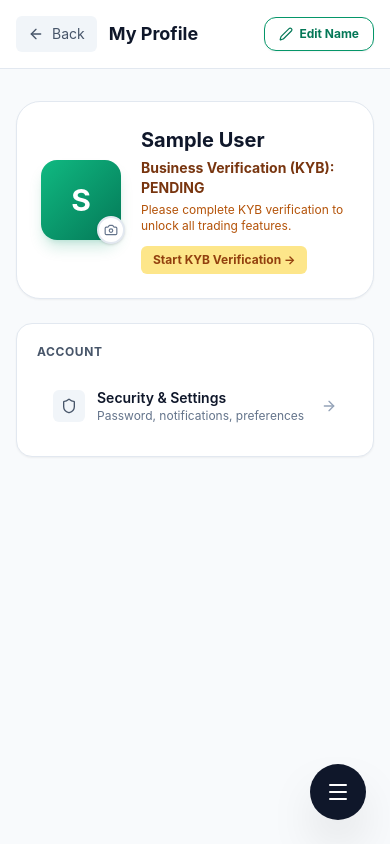
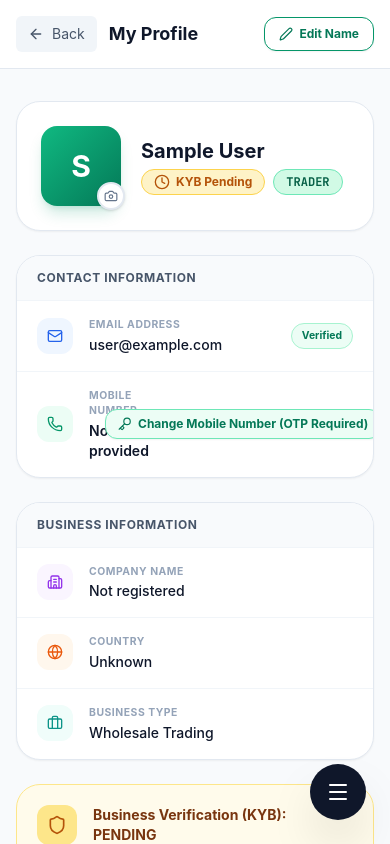
Before and after one commit to krishnagm17/tradox-b2b, a React app in the folder frontend/: page /profile in a window 390 px wide. Built offline with nearby package versions, Linux system fonts and the light colour scheme; no server answers; sample sign-in values are in the browser's storage; the HTML template or start-up script is replaced by a standard one.

Commit message:
fix: rendered Contact Information card with Change Mobile Number (OTP Required) button and OTP modal on Profile page

```diff
--- a/frontend/src/pages/Profile.jsx
+++ b/frontend/src/pages/Profile.jsx
@@ -250,7 +250,7 @@ export default function Profile() {
 
         <div className="max-w-2xl mx-auto px-4 py-8 space-y-6 w-full">
 
-          {/* Avatar + Name Card */}
+          {/* 1. Avatar + Name Card */}
           <div className="bg-white rounded-3xl border border-slate-200 p-6 shadow-sm">
             <div className="flex items-center gap-5">
               <div className="relative">
@@ -280,6 +280,99 @@ export default function Profile() {
                 ) : (
                   <h2 className="text-xl font-bold text-slate-900 mb-1 truncate">{displayName}</h2>
                 )}
+
+                <div className="flex flex-wrap items-center gap-2">
+                  <span className={`flex items-center gap-1.5 text-xs font-bold border px-3 py-1 rounded-full ${kybColor[kybStatus] || kybColor.PENDING}`}>
+                    {kybIcon[kybStatus]} {kybStatus === "VERIFIED" ? "KYB Verified" : kybStatus === "SUBMITTED" ? "Awaiting Review" : kybStatus === "REJECTED" ? "KYB Rejected" : "KYB Pending"}
+                  </span>
+                  <span className="text-xs font-bold font-mono text-emerald-800 bg-emerald-100 border border-emerald-300 px-3 py-1 rounded-full uppercase">
+                    {displayRole}
+                  </span>
+                </div>
+              </div>
+            </div>
+          </div>
+
+          {/* 2. Contact Information Card */}
+          <div className="bg-white rounded-3xl border border-slate-200 shadow-sm overflow-hidden">
+            <div className="px-5 py-3.5 border-b border-slate-100 bg-slate-50">
+              <h3 className="text-xs font-bold text-slate-600 uppercase tracking-wider">Contact Information</h3>
+            </div>
+            <div className="divide-y divide-slate-100">
+              {/* Email */}
+              <div className="flex items-center gap-4 px-5 py-4">
+                <div className="w-9 h-9 bg-blue-50 rounded-xl flex items-center justify-center shrink-0">
+                  <Mail className="w-4 h-4 text-blue-600" />
+                </div>
+                <div className="flex-1 min-w-0">
+                  <p className="text-[0.65rem] text-slate-400 uppercase tracking-wider font-bold mb-0.5">Email Address</p>
+                  <p className="text-sm text-slate-900 font-medium truncate">{displayEmail}</p>
+                </div>
+                <span className="text-[0.65rem] text-emerald-700 bg-emerald-50 border border-emerald-200 px-2.5 py-1 rounded-full font-bold">Verified</span>
+              </div>
+
+              {/* Mobile Number with OTP Change Button */}
+              <div className="flex items-center gap-4 px-5 py-4">
+                <div className="w-9 h-9 bg-emerald-50 rounded-xl flex items-center justify-center shrink-0">
+                  <Phone className="w-4 h-4 text-emerald-600" />
+                </div>
+                <div className="flex-1 min-w-0">
+                  <p className="text-[0.65rem] text-slate-400 uppercase tracking-wider font-bold mb-0.5">Mobile Number</p>
+                  <p className="text-sm text-slate-900 font-semibold">{editPhone || firebaseUser?.phoneNumber || "Not provided"}</p>
+                </div>
+                <button
+                  onClick={() => setShowPhoneModal(true)}
+                  className="flex items-center gap-1.5 text-xs font-bold text-emerald-700 bg-emerald-50 hover:bg-emerald-100 border border-emerald-300 px-3 py-1.5 rounded-xl transition-colors shrink-0 shadow-sm"
+                >
+                  <Key className="w-3.5 h-3.5" /> Change Mobile Number (OTP Required)
+                </button>
+              </div>
+            </div>
+          </div>
+
+          {/* 3. Business Information Card */}
+          <div className="bg-white rounded-3xl border border-slate-200 shadow-sm overflow-hidden">
+            <div className="px-5 py-3.5 border-b border-slate-100 bg-slate-50">
+              <h3 className="text-xs font-bold text-slate-600 uppercase tracking-wider">Business Information</h3>
+            </div>
+            <div className="divide-y divide-slate-100">
+              <div className="flex items-start gap-4 px-5 py-4">
+                <div className="w-9 h-9 bg-purple-50 rounded-xl flex items-center justify-center shrink-0">
+                  <Building2 className="w-4 h-4 text-purple-600" />
+                </div>
+                <div className="flex-1 min-w-0">
+                  <p className="text-[0.65rem] text-slate-400 uppercase tracking-wider font-bold mb-0.5">Company Name</p>
+                  <p className="text-sm text-slate-900 font-medium">{editCompany || "Not registered"}</p>
+                </div>
+              </div>
+              <div className="flex items-start gap-4 px-5 py-4">
+                <div className="w-9 h-9 bg-orange-50 rounded-xl flex items-center justify-center shrink-0">
+                  <Globe className="w-4 h-4 text-orange-600" />
+                </div>
+                <div className="flex-1 min-w-0">
+                  <p className="text-[0.65rem] text-slate-400 uppercase tracking-wider font-bold mb-0.5">Country</p>
+                  <p className="text-sm text-slate-900 font-medium">{editCountry || "Unknown"}</p>
+                </div>
+              </div>
+              <div className="flex items-start gap-4 px-5 py-4">
+                <div className="w-9 h-9 bg-teal-50 rounded-xl flex items-center justify-center shrink-0">
+                  <Briefcase className="w-4 h-4 text-teal-600" />
+                </div>
+                <div className="flex-1 min-w-0">
+                  <p className="text-[0.65rem] text-slate-400 uppercase tracking-wider font-bold mb-0.5">Business Type</p>
+                  <p className="text-sm text-slate-900 font-medium">{editCategory || "Wholesale Trading"}</p>
+                </div>
+              </div>
+            </div>
+          </div>
+
+          {/* 4. KYB Status Card */}
+          <div className={`rounded-3xl border p-5 ${kybStatus === "VERIFIED" ? "bg-emerald-50 border-emerald-200" : kybStatus === "SUBMITTED" ? "bg-blue-50 border-blue-200" : "bg-amber-50 border-amber-200"}`}>
+            <div className="flex items-start gap-4">
+              <div className={`w-10 h-10 rounded-xl flex items-center justify-center shrink-0 ${kybStatus === "VERIFIED" ? "bg-emerald-200" : "bg-amber-200"}`}>
+                <Shield className={`w-5 h-5 ${kybStatus === "VERIFIED" ? "text-emerald-700" : "text-amber-700"}`} />
+              </div>
+              <div className="flex-1">
                 <p className={`text-sm font-bold mb-1 ${kybStatus === "VERIFIED" ? "text-emerald-900" : "text-amber-900"}`}>
                   Business Verification (KYB): {kybStatus}
                 </p>
@@ -292,8 +385,8 @@ export default function Profile() {
                 </p>
                 {kybStatus !== "VERIFIED" && kybStatus !== "SUBMITTED" && (
                   <button
-                  onClick={() => navigate("/onboarding/kyb")}
-                  className="mt-3 text-xs font-bold text-amber-800 bg-amber-200 hover:bg-amber-300 px-3 py-1.5 rounded-lg transition-colors"
+                    onClick={() => navigate("/kyb")}
+                    className="mt-3 text-xs font-bold text-amber-800 bg-amber-200 hover:bg-amber-300 px-3.5 py-2 rounded-xl transition-colors shadow-sm"
                   >
                     Start KYB Verification →
                   </button>
@@ -302,26 +395,94 @@ export default function Profile() {
             </div>
           </div>
 
-        {/* Account Actions */}
-        <div className="bg-white rounded-2xl border border-slate-200 shadow-sm p-5">
-          <h3 className="text-xs font-bold text-slate-600 uppercase tracking-wider mb-4">Account</h3>
-          <div className="space-y-2">
-            <button onClick={() => navigate("/settings")}
-              className="w-full flex items-center gap-3 px-4 py-3 rounded-xl hover:bg-slate-50 transition-colors text-left group">
-              <div className="w-8 h-8 bg-slate-100 rounded-lg flex items-center justify-center group-hover:bg-slate-200 transition-colors">
-                <Shield className="w-4 h-4 text-slate-600" />
-              </div>
-              <div>
-                <p className="text-sm font-semibold text-slate-900">Security & Settings</p>
-                <p className="text-xs text-slate-500">Password, notifications, preferences</p>
-              </div>
-              <ArrowLeft className="w-4 h-4 text-slate-400 rotate-180 ml-auto" />
-            </button>
         </div>
       </div>
 
+      {/* MANDATORY PHONE CHANGE OTP MODAL */}
+      {showPhoneModal && (
+        <div className="fixed inset-0 z-50 bg-slate-900/70 backdrop-blur-sm flex items-center justify-center p-4 font-sans">
+          <div className="bg-white rounded-3xl border border-slate-200 shadow-2xl max-w-md w-full p-6 animate-in fade-in zoom-in-95">
+            <div className="flex items-center justify-between border-b border-slate-100 pb-4 mb-4">
+              <div className="flex items-center gap-3">
+                <div className="w-10 h-10 bg-emerald-100 rounded-xl flex items-center justify-center text-emerald-700">
+                  <Phone className="w-5 h-5" />
+                </div>
+                <div>
+                  <h3 className="text-base font-bold text-slate-900">Change Mobile Number</h3>
+                  <p className="text-xs text-slate-500">OTP Verification Required</p>
                 </div>
               </div>
+              <button
+                onClick={() => {
+                  setShowPhoneModal(false);
+                  setSmsSent(false);
+                  setOtpCode("");
+                }}
+                className="text-slate-400 hover:text-slate-700 text-lg font-bold px-2"
+              >
+                ✕
+              </button>
+            </div>
+
+            <form onSubmit={smsSent ? handleVerifyPhoneOtp : handleSendPhoneOtp} className="space-y-4">
+              <div>
+                <label className="block text-xs font-bold text-slate-700 uppercase tracking-wider mb-1.5">New Mobile Number *</label>
+                <div className="flex gap-2">
+                  <input
+                    type="tel"
+                    placeholder="e.g. +91 9876543210"
+                    value={newPhone}
+                    disabled={smsSent}
+                    onChange={e => setNewPhone(e.target.value)}
+                    className="flex-1 bg-slate-50 border border-slate-300 focus:border-emerald-600 focus:bg-white h-11 px-3 text-sm rounded-xl outline-none transition-all font-medium text-slate-900"
+                  />
+                  {!smsSent && (
+                    <button
+                      type="submit"
+                      disabled={otpLoading || !newPhone.trim()}
+                      className="bg-emerald-600 hover:bg-emerald-700 text-white font-bold px-4 h-11 text-xs rounded-xl transition-colors shrink-0 flex items-center gap-1 shadow-sm"
+                    >
+                      {otpLoading ? <Loader2 className="w-4 h-4 animate-spin" /> : <Send className="w-3.5 h-3.5" />} Send OTP
+                    </button>
+                  )}
+                </div>
+              </div>
+
+              {smsSent && (
+                <div className="bg-emerald-50 border border-emerald-200 rounded-2xl p-4 space-y-3">
+                  <div className="flex items-center justify-between">
+                    <span className="text-xs font-bold text-emerald-900">Enter OTP Code Sent to {newPhone}</span>
+                    <button
+                      type="button"
+                      onClick={() => setSmsSent(false)}
+                      className="text-[0.65rem] font-bold text-emerald-700 underline"
+                    >
+                      Edit Number
+                    </button>
+                  </div>
+
+                  <input
+                    type="text"
+                    placeholder="Enter 6-digit OTP (e.g. 123456)"
+                    value={otpCode}
+                    onChange={e => setOtpCode(e.target.value)}
+                    maxLength={6}
+                    className="w-full bg-white border border-slate-300 h-11 px-3 text-sm rounded-xl outline-none focus:border-emerald-600 font-mono tracking-widest font-bold text-slate-900"
+                  />
+
+                  <button
+                    type="submit"
+                    disabled={otpLoading || !otpCode}
+                    className="w-full bg-emerald-600 hover:bg-emerald-700 text-white font-bold h-11 text-xs rounded-xl transition-colors flex items-center justify-center gap-2 shadow-md"
+                  >
+                    {otpLoading ? <Loader2 className="w-4 h-4 animate-spin" /> : <CheckCircle2 className="w-4 h-4" />} Verify & Save Mobile Number
+                  </button>
+                </div>
+              )}
+            </form>
+          </div>
+        </div>
+      )}
     </div>
   );
 }
```
Lines whose indentation alone changed are shown as unchanged.
